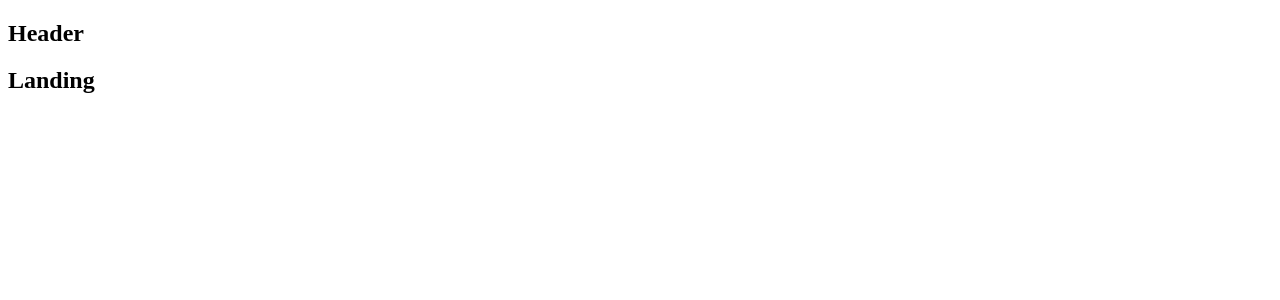
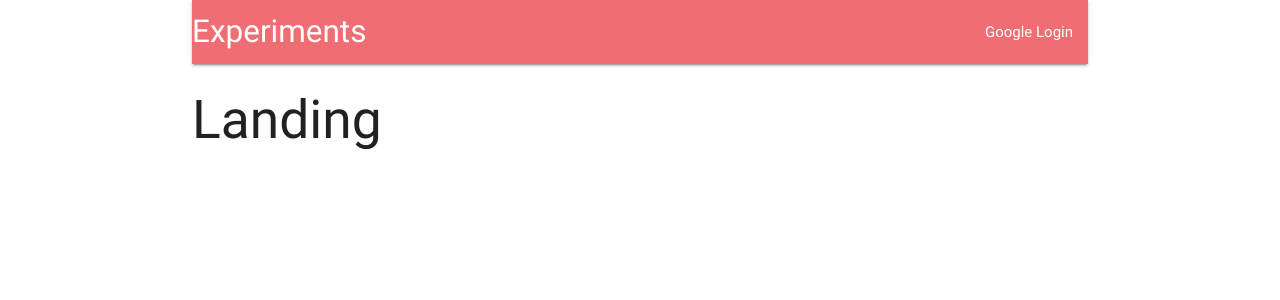
Before and after one commit to amirmahdavi65/NodeReact, a React (Create React App) app in the folder client/: page / in a window 1280 px wide. Shown: the top 300 px of the page. Built offline with nearby package versions, Linux system fonts and the light colour scheme.

Commit message:
set up materialize css for front end

```diff
--- a/client/package.json
+++ b/client/package.json
@@ -8,6 +8,7 @@
     }
   },
   "dependencies": {
+    "materialize-css": "^0.100.2",
     "react": "^16.2.0",
     "react-dom": "^16.2.0",
     "react-redux": "^5.0.6",
--- a/client/src/components/App.js
+++ b/client/src/components/App.js
@@ -1,14 +1,14 @@
 import React from 'react';
 import { BrowserRouter, Route } from 'react-router-dom';
 
-const Header = () => <h2>Header</h2>
+import Header from './Header';
 const Dashboard = () => <h2>Dashboard</h2>
 const SurveyNew = () => <h2>SurveyNew</h2>
 const Landing = () => <h2>Landing</h2>
 
 const App = () => {
   return (
-    <div>
+    <div className="container">
       <BrowserRouter>
         <div>
           <Header />
--- /dev/null
+++ b/client/src/components/Header.js
@@ -0,0 +1,20 @@
+import React, { Component } from 'react';
+
+class Header extends Component {
+  render() {
+    return (
+      <nav>
+        <div className="nav-wrapper">
+          <a className="left brand-logo">
+            Experiments
+          </a>
+          <ul className="right">
+            <a>Google Login</a>
+          </ul>
+        </div>
+      </nav>
+    );
+  }
+}
+
+export default Header;
--- a/client/src/index.js
+++ b/client/src/index.js
@@ -1,3 +1,4 @@
+import 'materialize-css/dist/css/materialize.min.css'; // no relative path means npm module
 import React from 'react';
 import ReactDom from 'react-dom';
 import { Provider } from 'react-redux';
```
Also changed, not shown: 1 other file (tests, documents, lock files or other folders).
